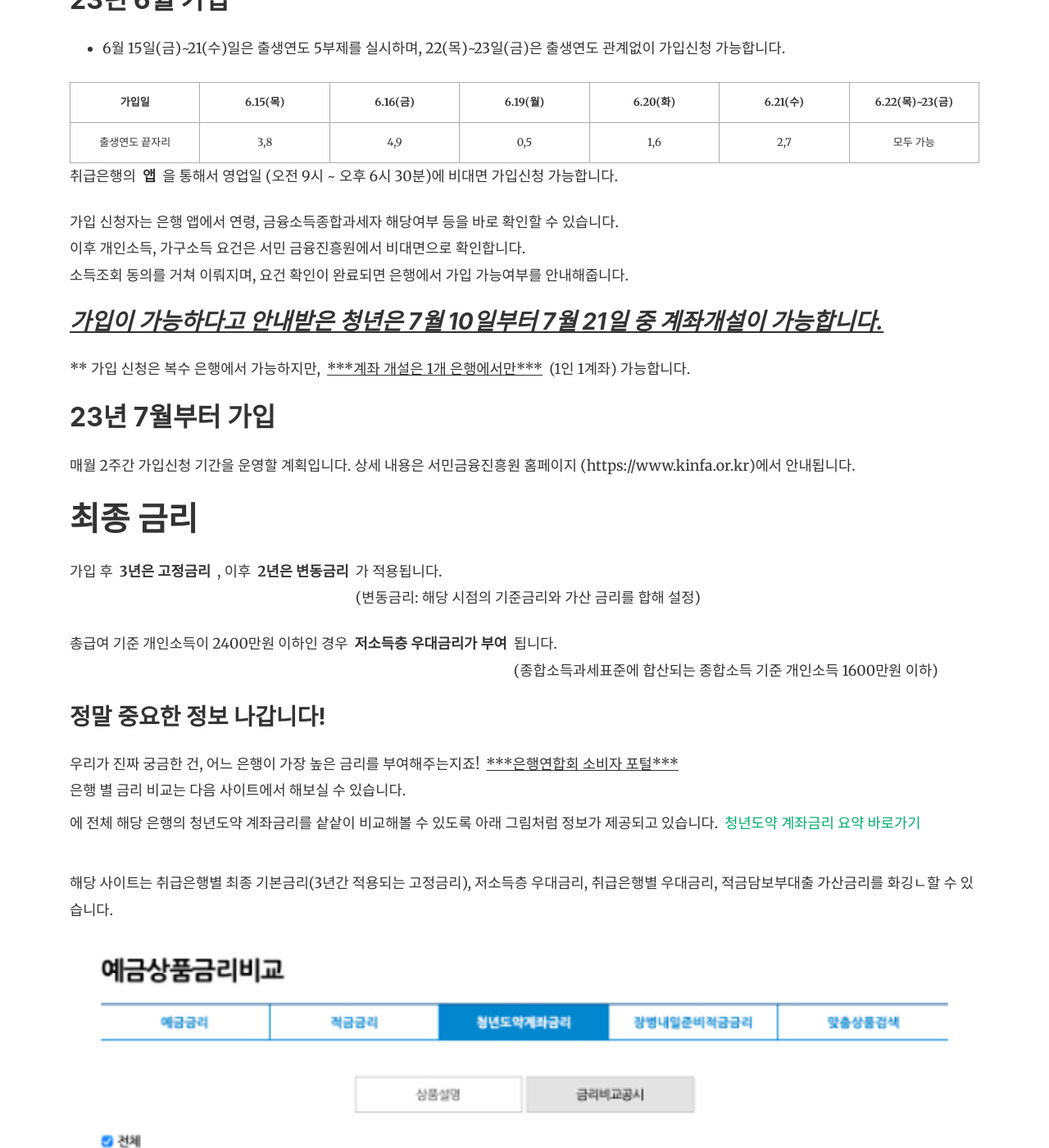
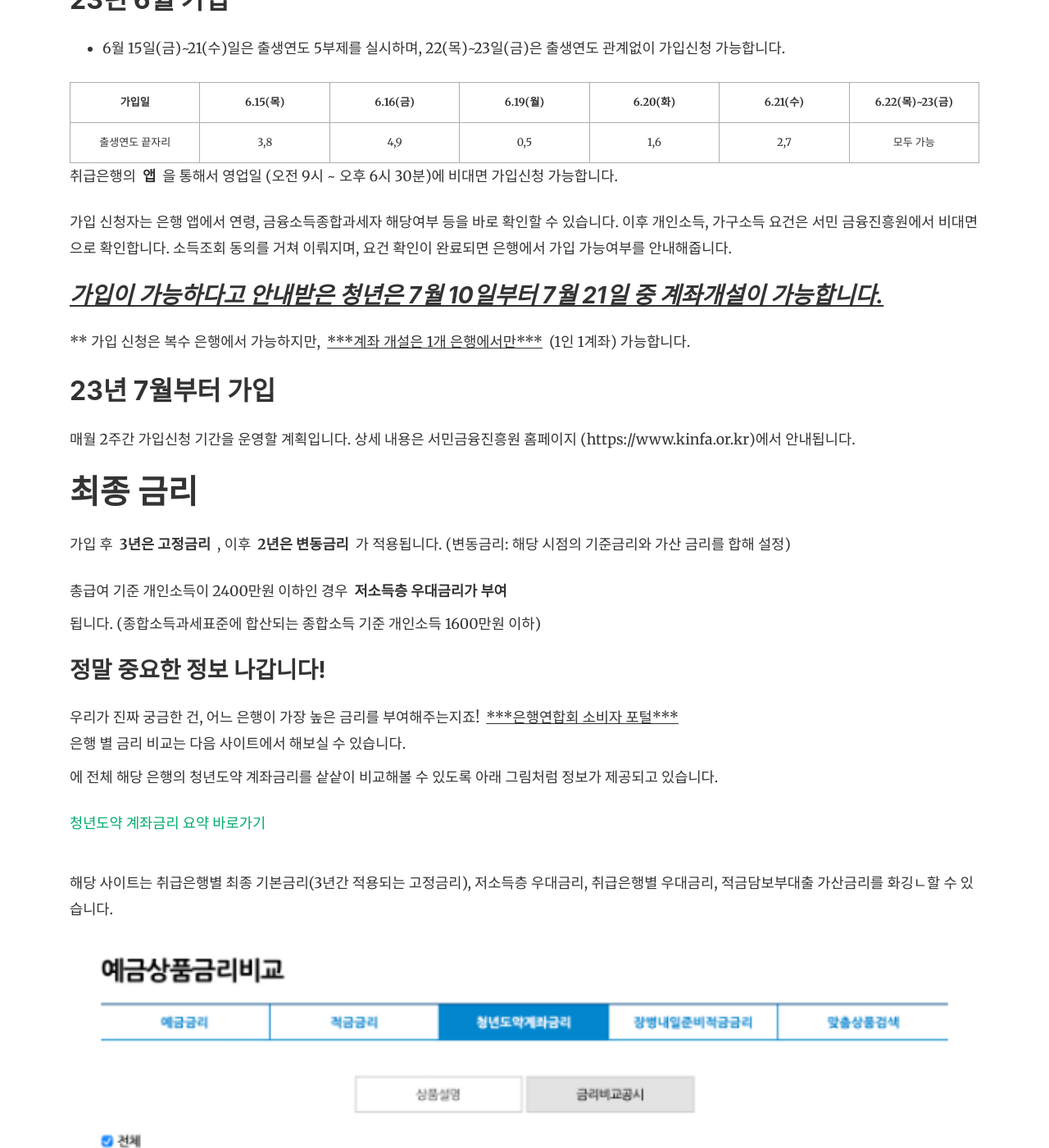
Before and after one commit to ryanlee92/ryanlee92.github.io, a Jekyll site: the page built from _posts/2023-07-23-20s-leap-account.md, in a window 1280 px wide and 1400 px high, scrolled down 3199 px. Shown: the whole window at 82% size. Built offline with Jekyll 4.4.1, drawn with Linux system fonts in a browser that asks for light colours; nearby versions of some CDN libraries; comment, search, counter and statistics services are not loaded.

Commit message:
/ error fixed

```diff
--- a/_posts/2023-07-23-20s-leap-account.md
+++ b/_posts/2023-07-23-20s-leap-account.md
@@ -55,8 +55,8 @@
 
 취급은행의 **앱**을 통해서 영업일 (오전 9시 ~ 오후 6시 30분)에 비대면 가입신청 가능합니다.
 
-가입 신청자는 은행 앱에서 연령, 금융소득종합과세자 해당여부 등을 바로 확인할 수 있습니다.\
-이후 개인소득, 가구소득 요건은 서민 금융진흥원에서 비대면으로 확인합니다.\
+가입 신청자는 은행 앱에서 연령, 금융소득종합과세자 해당여부 등을 바로 확인할 수 있습니다.
+이후 개인소득, 가구소득 요건은 서민 금융진흥원에서 비대면으로 확인합니다.
 소득조회 동의를 거쳐 이뤄지며, 요건 확인이 완료되면 은행에서 가입 가능여부를 안내해줍니다.
 
 ### *<u>가입이 가능하다고 안내받은 청년은 7월 10일부터 7월 21일 중 계좌개설이 가능합니다.</u>*
@@ -69,16 +69,17 @@
 
 # 최종 금리
 
-가입 후 **3년은 고정금리**, 이후 **2년은 변동금리**가 적용됩니다.\
+가입 후 **3년은 고정금리**, 이후 **2년은 변동금리**가 적용됩니다.
 (변동금리: 해당 시점의 기준금리와 가산 금리를 합해 설정)
 
-총급여 기준 개인소득이 2400만원 이하인 경우 **저소득층 우대금리가 부여**됩니다.\
+총급여 기준 개인소득이 2400만원 이하인 경우 **저소득층 우대금리가 부여**됩니다.
 (종합소득과세표준에 합산되는 종합소득 기준 개인소득 1600만원 이하)
 
 ### 정말 중요한 정보 나갑니다!
 우리가 진짜 궁금한 건, 어느 은행이 가장 높은 금리를 부여해주는지죠!\
 은행 별 금리 비교는 다음 사이트에서 해보실 수 있습니다.
-<u>***은행연합회 소비자 포털***</u>에 전체 해당 은행의 청년도약 계좌금리를 샅샅이 비교해볼 수 있도록 아래 그림처럼 정보가 제공되고 있습니다.\
+<u>***은행연합회 소비자 포털***</u>에 전체 해당 은행의 청년도약 계좌금리를 샅샅이 비교해볼 수 있도록 아래 그림처럼 정보가 제공되고 있습니다.
+
 [청년도약 계좌금리 요약 바로가기](https://portal.kfb.or.kr/compare/receiving_youth_leap_2.php) \
 해당 사이트는 취급은행별 최종 기본금리(3년간 적용되는 고정금리), 저소득층 우대금리, 취급은행별 우대금리, 적금담보부대출 가산금리를 화깅ㄴ할 수 있습니다.
 
```
